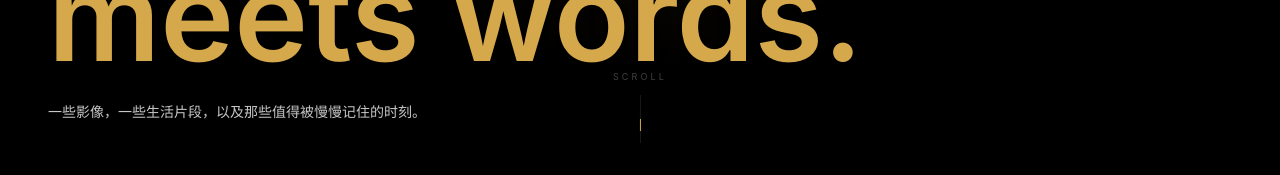
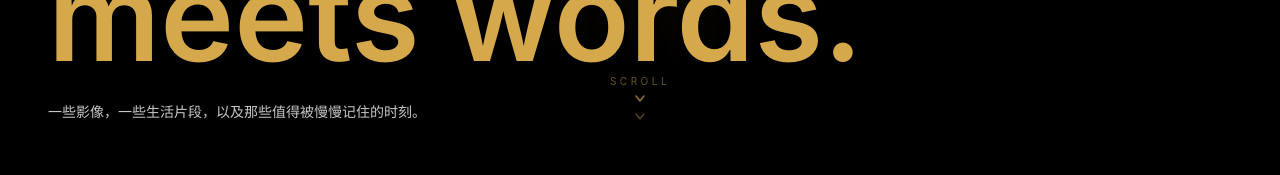
Before and after one commit to Userwly2001/liyang-photo, a Next.js app: page / in a window 1280 px wide. Shown: the part 625-800 px from the top of the page. Built offline with nearby package versions, Linux system fonts and the light colour scheme; no server answers; the database is empty.

Commit message:
fix: 滚轮指示改为双层金色跳动箭头，显眼直观
- 两个 V 形 chevron 箭头上下堆叠
- 金色 accent 配色
- animate-bounce 上下跳动动画
- 上方 'Scroll' 标签
- 居中底部，一眼就知道往下滑

```diff
--- a/src/components/Home/HomePortal.tsx
+++ b/src/components/Home/HomePortal.tsx
@@ -136,13 +136,18 @@ export default function HomePortal({
             type="button"
             onClick={enter}
             aria-label={t.home.hero.enterAriaLabel}
-            className="absolute bottom-0 left-1/2 -translate-x-1/2 flex flex-col items-center gap-3 pb-6 sm:pb-8 group"
+            className="absolute bottom-8 left-1/2 -translate-x-1/2 flex flex-col items-center gap-2 group sm:bottom-10"
           >
-            <span className="text-[9px] uppercase tracking-[0.35em] text-foreground/25 group-hover:text-accent/60 transition-colors">
+            <span className="text-[10px] uppercase tracking-[0.35em] text-accent/50 group-hover:text-accent transition-colors">
               Scroll
             </span>
-            <span className="relative flex h-12 w-px justify-center bg-white/10 group-hover:bg-accent/30 transition-colors">
-              <span className="absolute top-0 h-3 w-px bg-accent animate-scroll-line" />
+            <span className="flex flex-col items-center gap-0.5 animate-bounce">
+              <svg width="20" height="20" viewBox="0 0 20 20" fill="none" className="text-accent/70">
+                <path d="M6 8L10 13L14 8" stroke="currentColor" strokeWidth="1.5" strokeLinecap="round" strokeLinejoin="round" />
+              </svg>
+              <svg width="20" height="20" viewBox="0 0 20 20" fill="none" className="text-accent/40 -mt-1">
+                <path d="M6 8L10 13L14 8" stroke="currentColor" strokeWidth="1.5" strokeLinecap="round" strokeLinejoin="round" />
+              </svg>
             </span>
           </button>
         </div>
```
